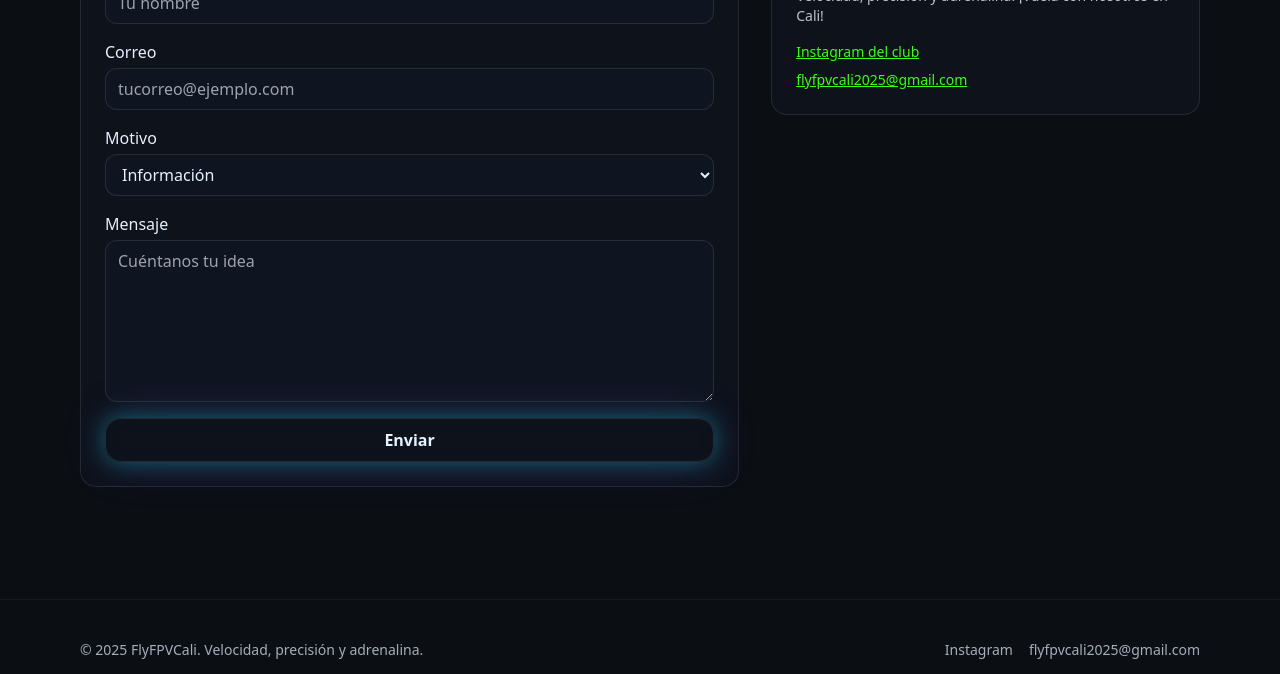
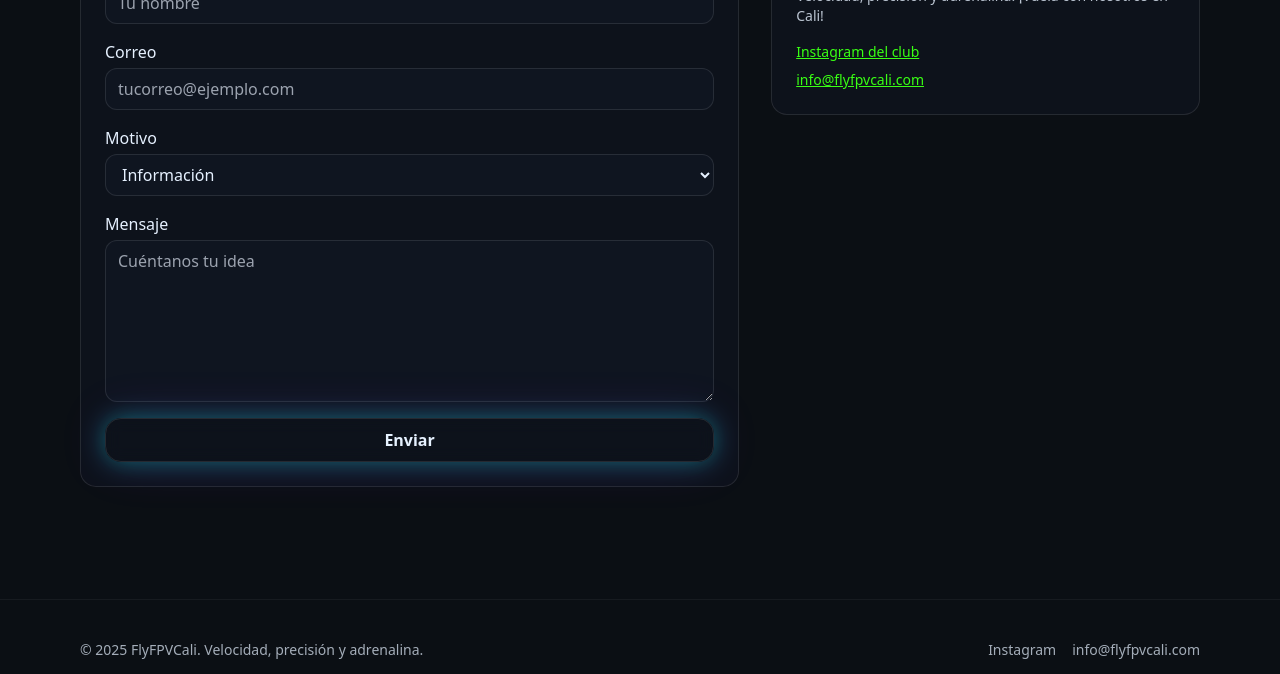
Before and after one commit to Josevargas1289/flyfpvcali, a React (Vite) app: page /contacto in a window 1280 px wide. Shown: the part 278-952 px from the top of the page. Built offline with nearby package versions, Linux system fonts and the light colour scheme.

Commit message:
proyecto flyfpvcali

```diff
--- a/src/components/layout/Footer.tsx
+++ b/src/components/layout/Footer.tsx
@@ -5,8 +5,8 @@ export default function Footer() {
         <p>© {new Date().getFullYear()} FlyFPVCali. Velocidad, precisión y adrenalina.</p>
         <nav className="flex gap-4">
           <a className="hover:text-neon-cyan" href="[PON_AQUI_URL_DE_INSTAGRAM]" target="_blank" rel="noreferrer">Instagram</a>
-          <a className="hover:text-neon-cyan" href="mailto:flyfpvcali2025@gmail.com
-">flyfpvcali2025@gmail.com
+          <a className="hover:text-neon-cyan" href="mailto:info@flyfpvcali.com
+">info@flyfpvcali.com
 </a>
         </nav>
       </div>
--- a/src/pages/Contact.tsx
+++ b/src/pages/Contact.tsx
@@ -122,10 +122,10 @@ export default function Contact() {
                 </a>
                 <a
                   className="text-neon-green underline"
-                  href="mailto:flyfpvcali2025@gmail.com
+                  href="mailto:info@flyfpvcali.com
                   "
                 >
-                  flyfpvcali2025@gmail.com
+                  info@flyfpvcali.com
                 </a>
               </div>
             </aside>
```
